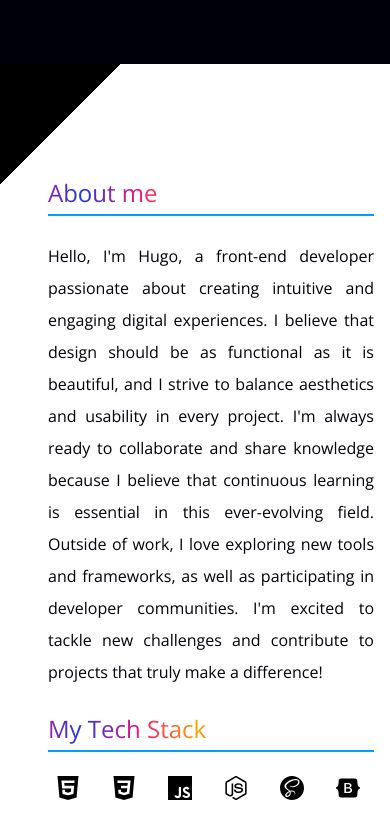
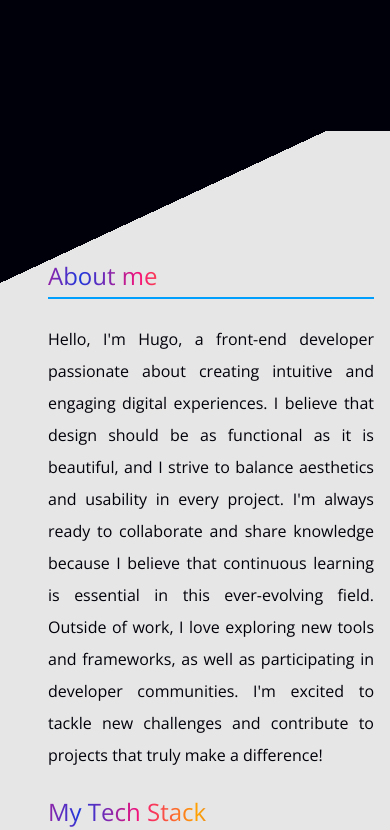
Before and after one commit to Hugodelelis/portfolio, an Angular app: page / in a window 390 px wide. Shown: the part 780-1610 px from the top of the page. Built offline with nearby package versions, Linux system fonts and the light colour scheme.

Commit message:
test design

```diff
--- a/src/app/modules/components/about/about.component.scss
+++ b/src/app/modules/components/about/about.component.scss
@@ -1,7 +1,7 @@
 :host {
     #about {
         min-height: 50vh;
-        background: linear-gradient(135deg, black 25%, white 25%);
+        background: linear-gradient(155deg, var(--black-010) 25%, var(--white-010) 25%);
         display: flex;
         justify-content: right;
         align-items: center;
@@ -12,10 +12,10 @@
             display: flex;
             justify-content: center;
             align-items: center;
-            width: 60em;
+            width: 55em;
 
             .description {
-                padding-left: 2em;
+                padding-top: 2em;
 
                 h1, h2 {
                     padding-bottom: 0.2em;
@@ -53,11 +53,9 @@
                 margin-top: 1em;
 
                 img {
-                    background-color: var(--white-010);
                     width: 40px;
                     height: 40px;
                     padding: 0.5em;
-                    transition: 0.4s all ease;
 
                     &:hover {
                         background-color: var(--color-core-5);
@@ -69,19 +67,18 @@
 
     @media(max-width: 1400px) {
         #about {
-            background: linear-gradient(135deg, black 20%, white 20%);
-            padding-top: 3em;
+            background: linear-gradient(150deg, var(--black-010) 25%, var(--white-010) 25%);
             .container {
                 flex-direction: column;
-                width: 55em;
+                width: 45em;
             }
         }
     }
 
     @media(max-width: 1200px) {
         #about {
-            background: linear-gradient(135deg, black 20%, white 20%);
-            padding-top: 3em;
+            background: linear-gradient(150deg, var(--black-010) 20%, var(--white-010) 20%);
+            padding-top: 5em;
             .container {
                 flex-direction: column;
                 width: 45em;
@@ -91,19 +88,22 @@
 
     @media(max-width: 992px) {
         #about {
-            background: linear-gradient(135deg, black 20%, white 20%);
-            padding-top: 7em;
+            background: linear-gradient(150deg, var(--black-010) 15%, var(--white-010) 15%);
+            padding-top: 5em;
             .container {
                 flex-direction: column;
-                width: 35em;
+                width: 45em;
+                .description {
+                    padding-left: 2em;
+                }
             }
         }
     }
 
     @media(max-width: 730px) {
         #about {
-            background: linear-gradient(135deg, black 10%, white 10%);
-            padding-top: 7em;
+            background: linear-gradient(155deg, var(--black-010) 15%, var(--white-010) 15%);
+            padding-top: 6em;
             .container {
                 flex-direction: column;
                 width: 100%;
--- a/src/app/modules/components/footer/footer.component.scss
+++ b/src/app/modules/components/footer/footer.component.scss
@@ -1,11 +1,10 @@
 :host {
     footer {
         padding: 1em;
-        margin-top: 5em;
         display: flex;
         justify-content: center;
         align-items: center;
-        background-color: var(--blue-020);
+        background-color: var(--black-010);
 
         span {
             font-weight: 700;
--- a/src/app/modules/components/home/home.component.scss
+++ b/src/app/modules/components/home/home.component.scss
@@ -1,7 +1,7 @@
 :host {
     #home {
         min-height: 100vh;
-        background-color: var(--black-010);
+        background: var(--black-010);
         display: flex;
         flex-direction: column;
         gap: 2em;
@@ -97,7 +97,7 @@
 
                 h1 {
                     margin-left: 0 !important;
-                    font-size: 1.5em;
+                    font-size: 2em;
                 }
 
                 h3 {
--- a/src/app/modules/components/nav/nav.component.scss
+++ b/src/app/modules/components/nav/nav.component.scss
@@ -6,10 +6,8 @@
     #desktop-menu {
         min-width: 100%;
         padding: 1em 2em;
-        background-color: var(--black-010);
         display: flex;
         align-items: center;
-        position: fixed;
         min-width: 100%;
         z-index: 10;
 
@@ -99,8 +97,6 @@
             justify-content: right;
             align-items: flex-end;
             padding: 1em;
-            background-color: var(--black-010);
-            position: fixed;
             min-width: 100%;
 
             .container {
@@ -113,8 +109,9 @@
                 display: flex;
                 justify-content: right;
                 padding-bottom: 1em;
-                border-bottom: 1px solid var(--white-010);
-                max-width: 100%;
+                width: 100%;
+                position: absolute;
+                top: 60px;
 
                 ul {
                     padding-top: 0.8em;
--- a/src/scss/base/_reset.scss
+++ b/src/scss/base/_reset.scss
@@ -10,7 +10,7 @@ html {
 
 body {
     font-family: "Open Sans", sans-serif;
-    background-color: var(--white-010);
+    background-color: var(--black-010);
 }
 
 ul {
--- a/src/scss/color/_variables.scss
+++ b/src/scss/color/_variables.scss
@@ -7,7 +7,7 @@
     --blue-030: #c7c7ff;
     --blue-040: #ababff;
 
-    --white-010: white;
+    --white-010: #e6e6e6;
 
     // cores gradient
     --color-core-1: #153ae0;
```
